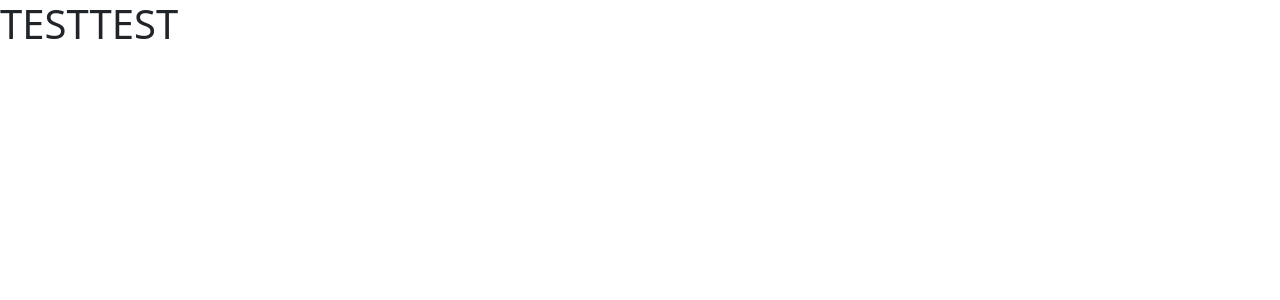
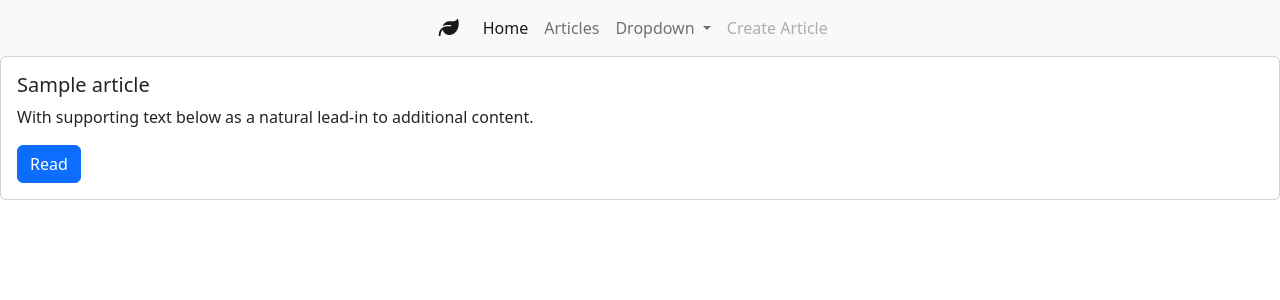
Before and after one commit to LucaNoah/natural-healing-wiki, a Django app: page / in a window 1280 px wide. Shown: the top 300 px of the page. Run offline with Django 3.2, Linux system fonts and the light colour scheme; tables that the repository leaves empty hold one stand-in row (values such as "Sample post"); some libraries are stand-ins or nearby versions.

Commit message:
In base.html add fontawesome script add navbar and use some semantic elements, in index.html loop over article list to display them as a list with bootstrap cards.

```diff
--- a/templates/base.html
+++ b/templates/base.html
@@ -10,9 +10,52 @@
 </head>
 
 <body>
-  {% block content %}
+  <header>
+    <nav class="navbar navbar-expand-lg bg-light">
+      <div class="container-fluid offset-4">
+        <a class="navbar-brand" href="#">
+          <i class="fa-solid fa-leaf"></i>
+        </a>
+        <button class="navbar-toggler" type="button" data-bs-toggle="collapse" data-bs-target="#navbarSupportedContent"
+          aria-controls="navbarSupportedContent" aria-expanded="false" aria-label="Toggle navigation">
+          <span class="navbar-toggler-icon"></span>
+        </button>
+        <div class="collapse navbar-collapse" id="navbarSupportedContent">
+          <ul class="navbar-nav me-auto mb-2 mb-lg-0">
+            <li class="nav-item">
+              <a class="nav-link active" aria-current="page" href="#">Home</a>
+            </li>
+            <li class="nav-item">
+              <a class="nav-link" href="/article_list">Articles</a>
+            </li>
+            <li class="nav-item dropdown">
+              <a class="nav-link dropdown-toggle" href="#" role="button" data-bs-toggle="dropdown"
+                aria-expanded="false">
+                Dropdown
+              </a>
+              <ul class="dropdown-menu">
+                <li><a class="dropdown-item" href="#">Action</a></li>
+                <li><a class="dropdown-item" href="#">Another action</a></li>
+                <li>
+                  <hr class="dropdown-divider">
+                </li>
+                <li><a class="dropdown-item" href="#">Something else here</a></li>
+              </ul>
+            </li>
+            <li class="nav-item">
+              <a class="nav-link disabled">Create Article</a>
+            </li>
+          </ul>
+        </div>
+      </div>
+    </nav>
+  </header>
+  <main>
+    {% block content %}
 
-  {% endblock content %}
+    {% endblock content %}
+  </main>
+  <script src="https://kit.fontawesome.com/8550ad9d95.js" crossorigin="anonymous"></script>
 </body>
 
 </html>
--- a/templates/index.html
+++ b/templates/index.html
@@ -1,5 +1,18 @@
 {% extends "base.html" %}
 
 {% block content %}
-<h1>TESTTEST</h1>
+
+{% for article in article_list %}
+<div class="card">
+  <div class="card-body">
+    <h5 class="card-title">{{ article.title }}</h5>
+    <p class="card-text">With supporting text below as a natural lead-in to additional content.</p>
+    <a href="#" class="btn btn-primary">Read</a>
+  </div>
+</div>
+</div>
+
+{% endfor %}
+
+
 {%endblock%}
```
